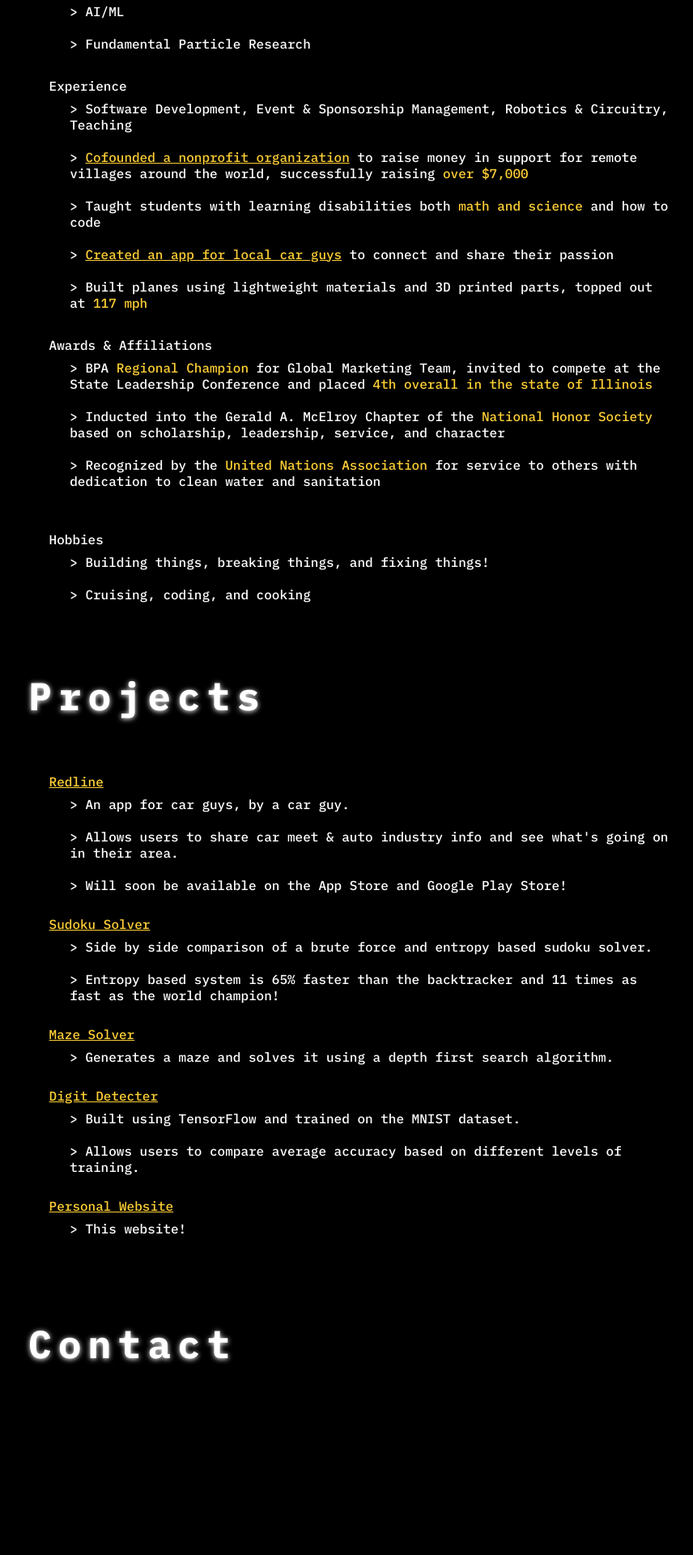
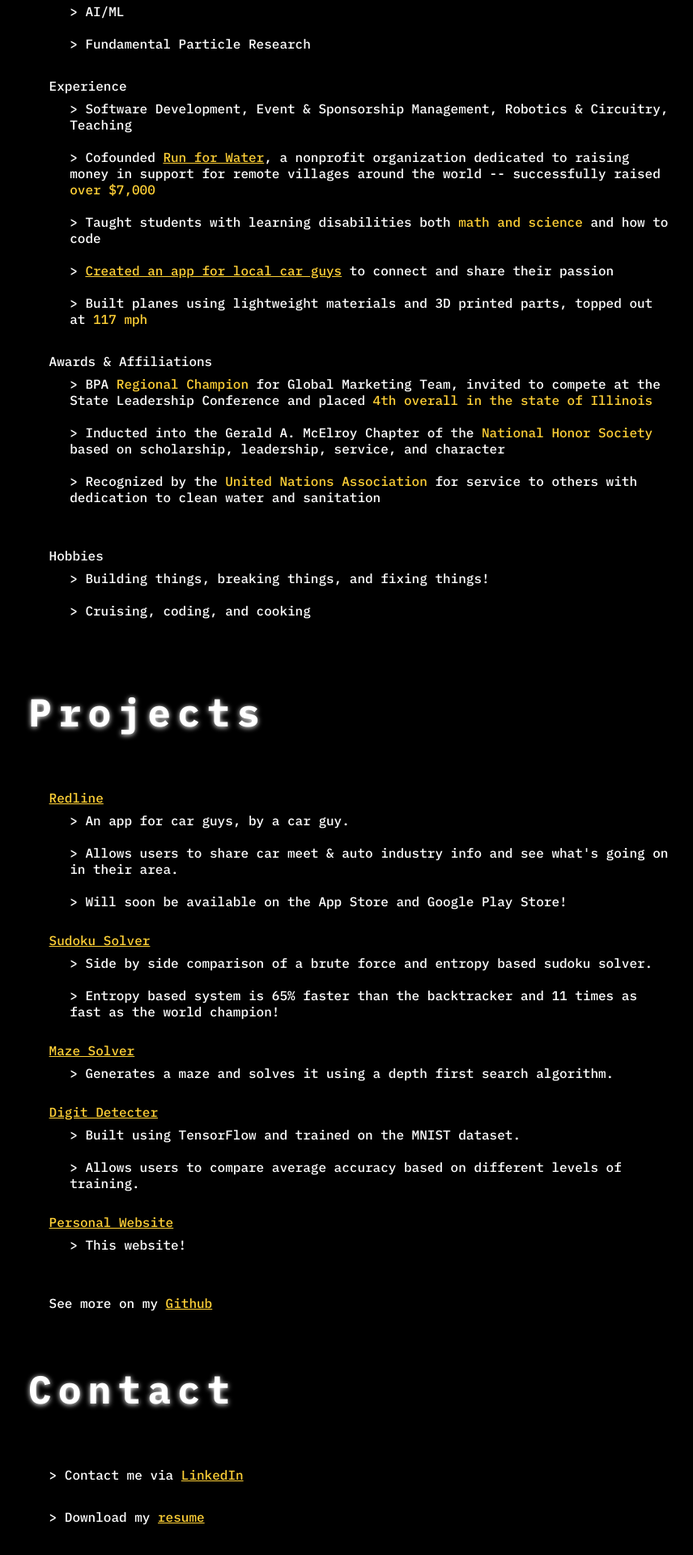
Before and after one commit to aryan-cs/aryan-cs.github.io, a React (Create React App) app: page / in a window 1280 px wide. Shown: the part 1072-2992 px from the top of the page at 81% size, without its empty margins (13-869 px from the left). Built offline with nearby package versions, Linux system fonts and the light colour scheme.

Commit message:
basic outline done

```diff
--- a/src/index.css
+++ b/src/index.css
@@ -3,6 +3,7 @@
 :root {
 
     --font-family: 'IBM Plex Mono', monospace;
+    --accent: rgb(255, 208, 54);
 
 }
 
@@ -13,8 +14,7 @@ html, body, #root {
 
 }
 
-a { color: rgb(255, 208, 54); }
-p1 { color: rgb(255, 208, 54); }
+a, p1 { color: var(--accent); }
 
 ::-webkit-scrollbar { width: 8px; }
 
--- a/src/pages/About.js
+++ b/src/pages/About.js
@@ -42,7 +42,7 @@ function About () {
                         <p>
                             &gt; Software Development, Event & Sponsorship Management, Robotics & Circuitry, Teaching
                             <br/><br/>
-                            &gt; <a href = "https://runforwater5k.org/" target = "_blank" rel = "noreferrer">Cofounded a nonprofit organization</a> to raise money in support for remote villages around the world, successfully raising <p1>over $7,000</p1>
+                            &gt; Cofounded <a href = "https://runforwater5k.org/" target = "_blank" rel = "noreferrer">Run for Water</a>, a nonprofit organization dedicated to raising money in support for remote villages around the world -- successfully raised <p1>over $7,000</p1>
                             <br/><br/>
                             &gt; Taught students with learning disabilities both <p1>math and science</p1> and how to code
                             <br/><br/>
--- a/src/pages/Contact.css
+++ b/src/pages/Contact.css
@@ -6,6 +6,11 @@
     margin: 0 5vh;
     min-height: 100vh;
 
-    /* background-color: green; */
+}
+
+.fakeLink {
+
+    text-decoration: underline;
+    cursor: pointer;
 
 }
--- a/src/pages/Contact.js
+++ b/src/pages/Contact.js
@@ -4,11 +4,51 @@ import Text from "../components/Text";
 
 function Contact () {
 
+    const download = () => {
+
+        alert("Available soon!");
+
+        // fetch("../assets/items/resume.pdf").then(response => {
+
+        //     response.blob().then(blob => {
+
+        //         const fileURL = window.URL.createObjectURL(blob);
+        //         let alink = document.createElement('a');
+        //         alink.href = fileURL;
+        //         alink.download = "resume.pdf";
+        //         alink.click();
+
+        //     });
+
+        // });
+
+    }
+
     return (
 
         <div className = "Contact" id = "contact">
 
             <Text text = {"Contact"} size = "medium"/>
+
+            <div className = "container">
+
+                <div className = "section">
+
+                    <p> &gt; Contact me via <a href = "https://www.linkedin.com/in/aryan-g/" target = "_blank" rel = "noreferrer">LinkedIn</a> </p>
+
+                </div>
+
+            </div>
+
+            <div className = "container">
+
+                <div className = "section">
+
+                    <p> &gt; Download my <p1 onClick = {download} className = "fakeLink">resume</p1> </p>
+
+                </div>
+
+            </div>
 
         </div>
 
--- a/src/pages/Projects.js
+++ b/src/pages/Projects.js
@@ -85,6 +85,16 @@ function Projects () {
 
                 </div>
 
+                <div className = "container">
+
+                    <div className = "section">
+
+                        <p> See more on my <a href = "https://github.com/aryan-cs" target = "_blank" rel = "noreferrer">Github</a> </p>
+
+                    </div>
+
+                </div>
+
             </div>
 
         </div>
```
